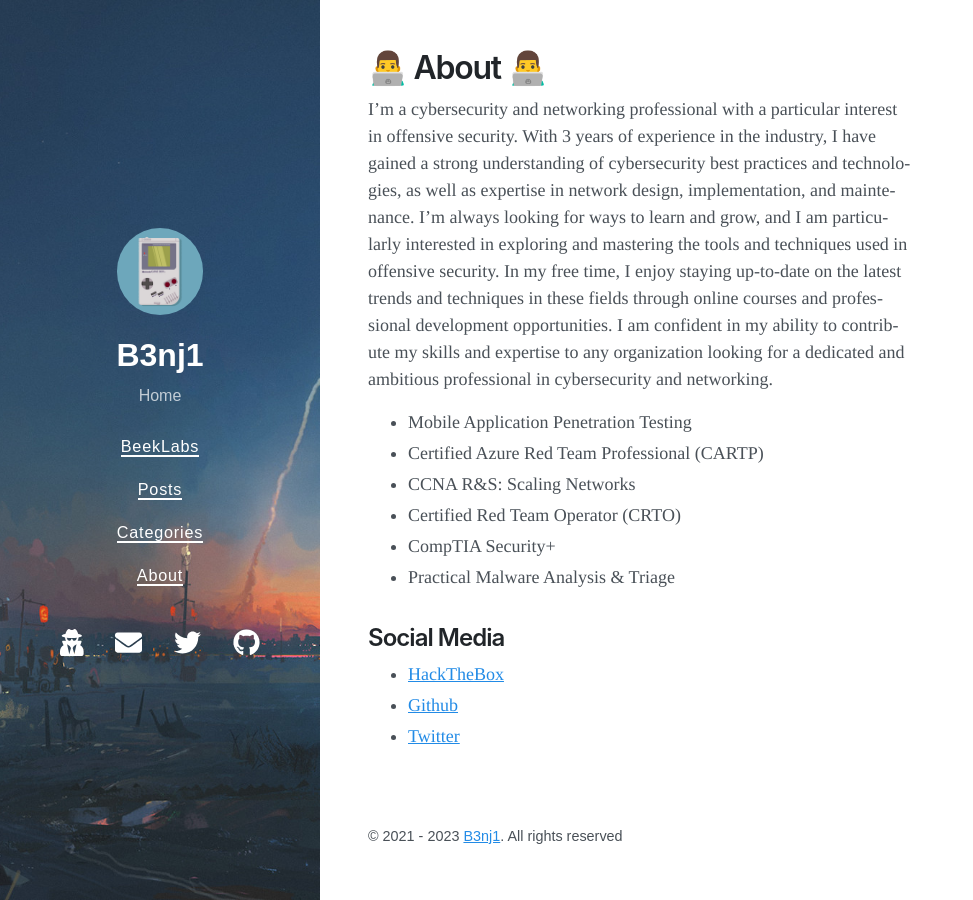
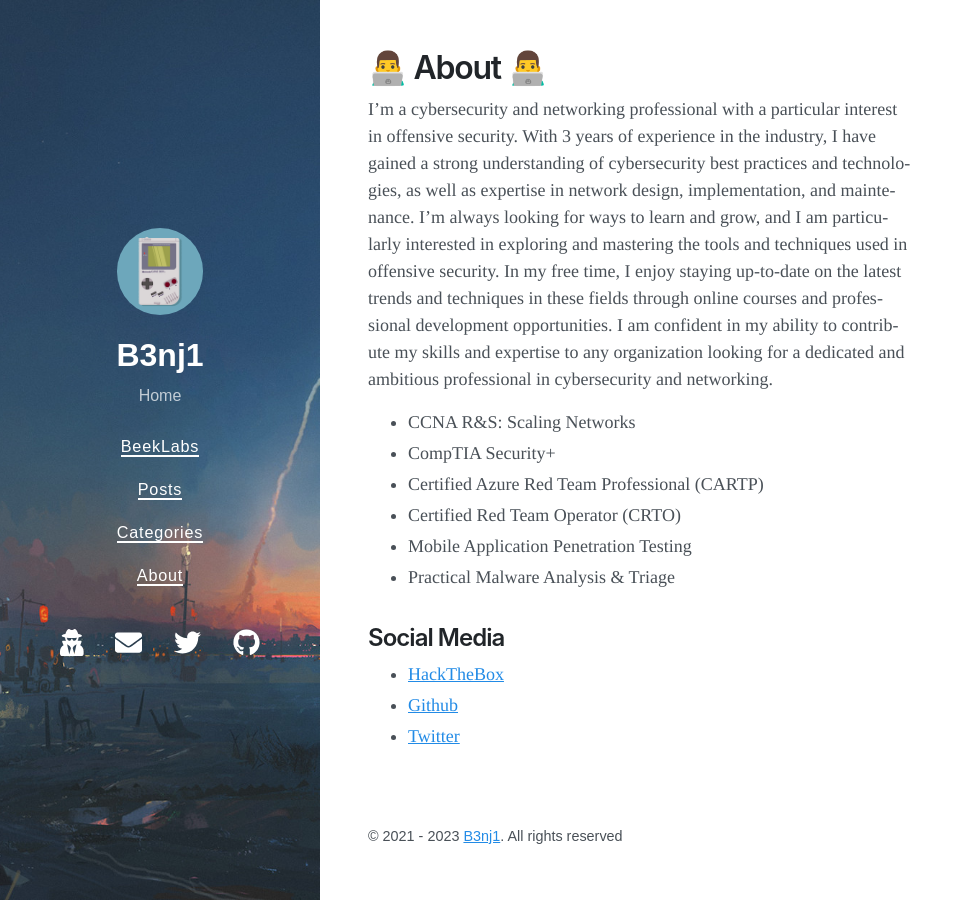
Before and after one commit to b3nj1-1/blog, a Jekyll site: the page built from about.md, in a window 1280 px wide. Shown: the whole page, without its empty margins (0-973 px from the left). Built offline with Jekyll 4.4.1, drawn with Linux system fonts in a browser that asks for light colours; nearby versions of some CDN libraries.

```diff
--- a/about.md
+++ b/about.md
@@ -8,11 +8,12 @@ title: 👨‍💻 About 👨‍💻
 
 I'm a cybersecurity and networking professional with a particular interest in offensive security. With 3 years of experience in the industry, I have gained a strong understanding of cybersecurity best practices and technologies, as well as expertise in network design, implementation, and maintenance. I'm always looking for ways to learn and grow, and I am particularly interested in exploring and mastering the tools and techniques used in offensive security. In my free time, I enjoy staying up-to-date on the latest trends and techniques in these fields through online courses and professional development opportunities. I am confident in my ability to contribute my skills and expertise to any organization looking for a dedicated and ambitious professional in cybersecurity and networking.
 
+
+* CCNA R&S: Scaling Networks
+* CompTIA Security+
+* Certified Azure Red Team Professional (CARTP)
+* Certified Red Team Operator (CRTO)
 * Mobile Application Penetration Testing
-* Certified Azure Red Team Professional (CARTP)
-* CCNA R&S: Scaling Networks
-* Certified Red Team Operator (CRTO)
-* CompTIA Security+
 * Practical Malware Analysis & Triage
 
 ## Social Media
```
